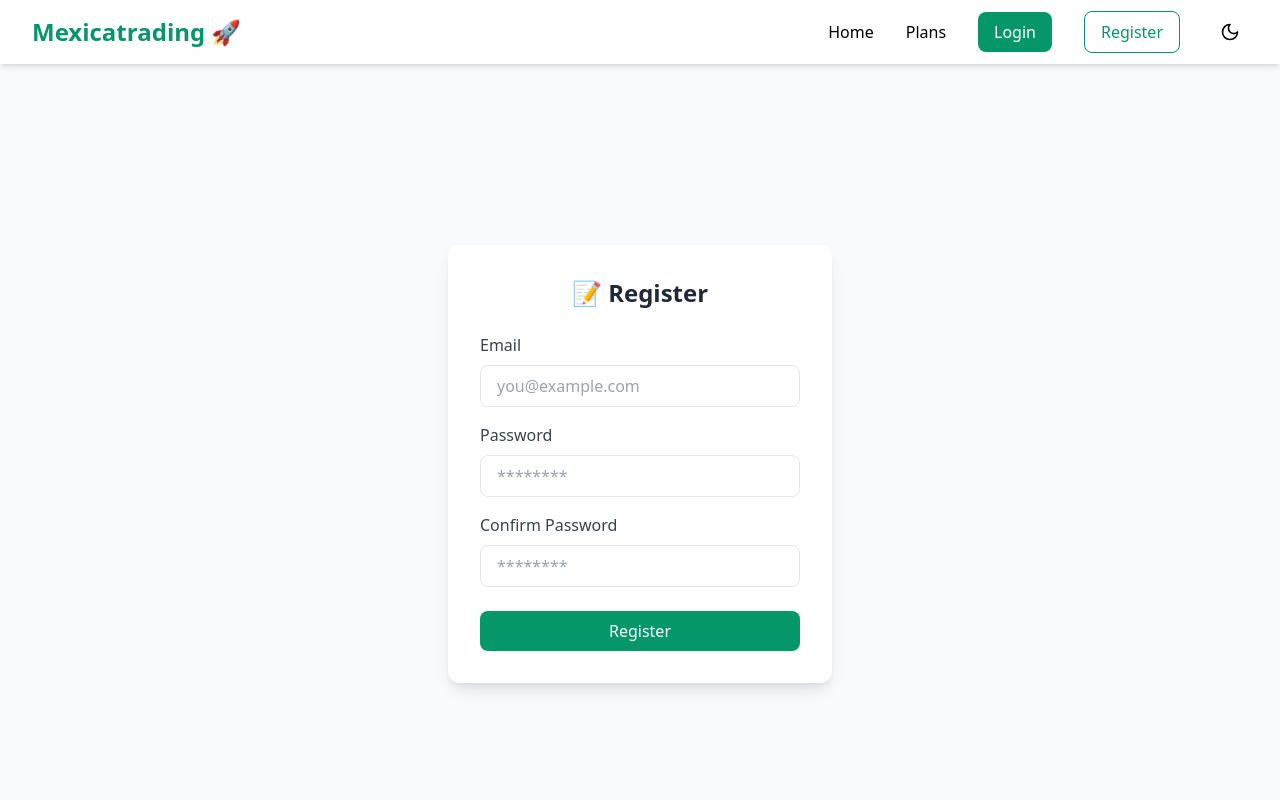
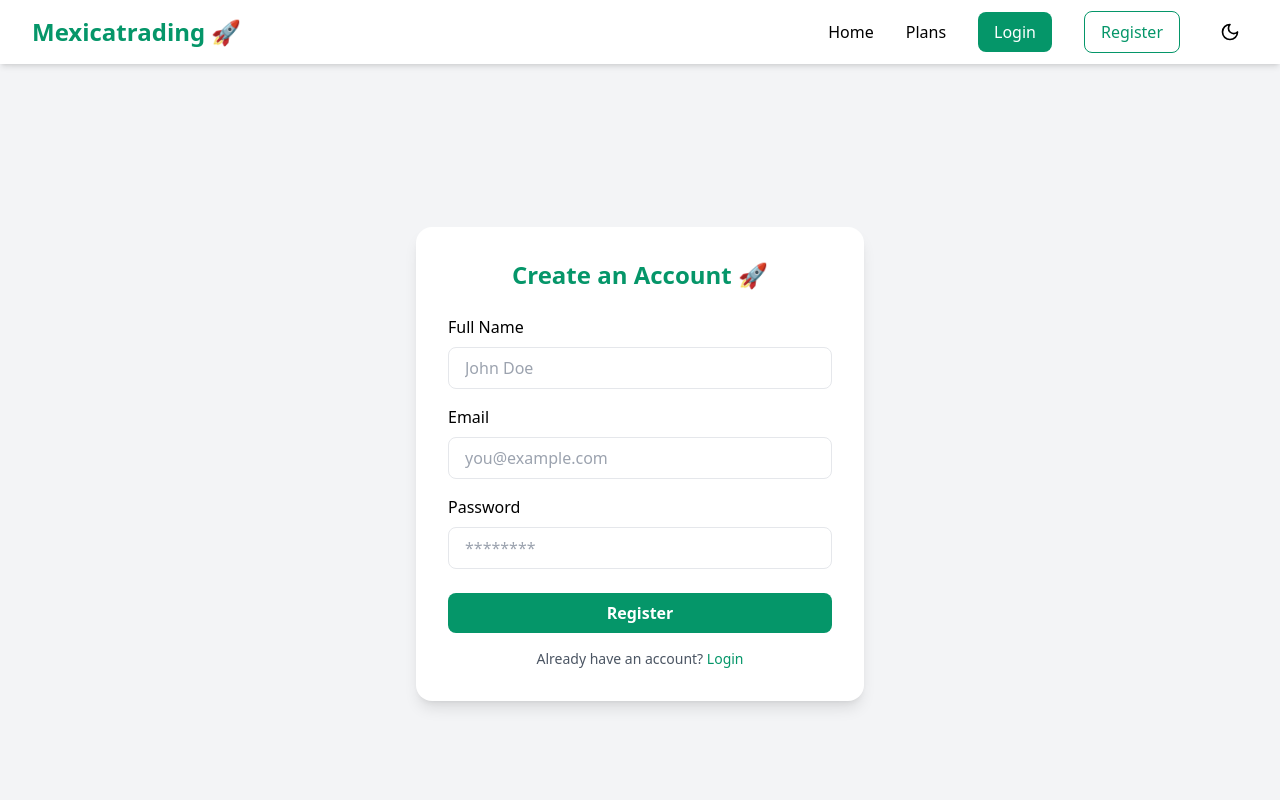
Before and after one commit to cchidiebere64-dot/Mexicatrading, a React (Vite) app: page /register in a window 1280 px wide. Shown: the top 800 px of the page. Built offline with nearby package versions, Linux system fonts and the light colour scheme.

Commit message:
Update Register.jsx

```diff
--- a/src/pages/Register.jsx
+++ b/src/pages/Register.jsx
@@ -1,88 +1,103 @@
 import { useState } from "react";
+import axios from "axios";
 import { useNavigate } from "react-router-dom";
-import axios from "axios";
 
 export default function Register() {
-  const [email, setEmail] = useState("");
-  const [password, setPassword] = useState("");
-  const [confirm, setConfirm] = useState("");
+  const API_URL = "https://mexicatradingbackend.onrender.com";
   const navigate = useNavigate();
 
-  const handleRegister = async (e) => {
+  const [form, setForm] = useState({
+    name: "",
+    email: "",
+    password: "",
+  });
+  const [error, setError] = useState("");
+
+  const handleChange = (e) => {
+    setForm({ ...form, [e.target.name]: e.target.value });
+  };
+
+  const handleSubmit = async (e) => {
     e.preventDefault();
-
-    if (password !== confirm) {
-      alert("❌ Passwords do not match!");
-      return;
-    }
-
     try {
-      const res = await axios.post("https://mexicatradingbackend.onrender.com/api/auth/register", {
-        email,
-        password,
-      });
-
-      alert("✅ Registration successful! Please login.");
-      console.log("Registered User:", res.data);
-      navigate("/login");
+      const res = await axios.post(`${API_URL}/api/auth/register`, form);
+      if (res.data.token) {
+        sessionStorage.setItem("token", res.data.token);
+        navigate("/dashboard");
+      }
     } catch (err) {
-      console.error(err.response?.data || err.message);
-      alert(err.response?.data?.message || "Registration failed");
+      setError(err.response?.data?.message || "Registration failed");
     }
   };
 
   return (
-    <div className="flex items-center justify-center min-h-screen bg-gray-50 dark:bg-gray-900">
+    <div className="flex justify-center items-center min-h-screen bg-gray-100 dark:bg-gray-900">
       <form
-        onSubmit={handleRegister}
-        className="bg-white dark:bg-gray-800 shadow-lg rounded-xl p-8 w-96"
+        onSubmit={handleSubmit}
+        className="bg-white dark:bg-gray-800 p-8 rounded-2xl shadow-lg w-full max-w-md"
       >
-        <h2 className="text-2xl font-bold mb-6 text-center text-gray-800 dark:text-white">
-          📝 Register
+        <h2 className="text-2xl font-bold mb-6 text-center text-emerald-600">
+          Create an Account 🚀
         </h2>
 
+        {error && <p className="text-red-500 mb-4">{error}</p>}
+
+        {/* Name Field */}
         <div className="mb-4">
-          <label className="block text-gray-700 dark:text-gray-300 mb-2">Email</label>
+          <label className="block mb-2 font-medium">Full Name</label>
           <input
-            type="email"
-            value={email}
-            onChange={(e) => setEmail(e.target.value)}
-            className="w-full px-4 py-2 border rounded-lg focus:ring-2 focus:ring-emerald-500 focus:outline-none dark:bg-gray-700 dark:border-gray-600 dark:text-white"
-            placeholder="you@example.com"
+            type="text"
+            name="name"
+            value={form.name}
+            onChange={handleChange}
             required
+            className="w-full px-4 py-2 border rounded-lg dark:bg-gray-700 dark:border-gray-600 focus:outline-none focus:ring-2 focus:ring-emerald-500"
+            placeholder="John Doe"
           />
         </div>
 
+        {/* Email Field */}
         <div className="mb-4">
-          <label className="block text-gray-700 dark:text-gray-300 mb-2">Password</label>
+          <label className="block mb-2 font-medium">Email</label>
           <input
-            type="password"
-            value={password}
-            onChange={(e) => setPassword(e.target.value)}
-            className="w-full px-4 py-2 border rounded-lg focus:ring-2 focus:ring-emerald-500 focus:outline-none dark:bg-gray-700 dark:border-gray-600 dark:text-white"
-            placeholder="********"
+            type="email"
+            name="email"
+            value={form.email}
+            onChange={handleChange}
             required
+            className="w-full px-4 py-2 border rounded-lg dark:bg-gray-700 dark:border-gray-600 focus:outline-none focus:ring-2 focus:ring-emerald-500"
+            placeholder="you@example.com"
           />
         </div>
 
+        {/* Password Field */}
         <div className="mb-6">
-          <label className="block text-gray-700 dark:text-gray-300 mb-2">Confirm Password</label>
+          <label className="block mb-2 font-medium">Password</label>
           <input
             type="password"
-            value={confirm}
-            onChange={(e) => setConfirm(e.target.value)}
-            className="w-full px-4 py-2 border rounded-lg focus:ring-2 focus:ring-emerald-500 focus:outline-none dark:bg-gray-700 dark:border-gray-600 dark:text-white"
+            name="password"
+            value={form.password}
+            onChange={handleChange}
+            required
+            className="w-full px-4 py-2 border rounded-lg dark:bg-gray-700 dark:border-gray-600 focus:outline-none focus:ring-2 focus:ring-emerald-500"
             placeholder="********"
-            required
           />
         </div>
 
+        {/* Submit */}
         <button
           type="submit"
-          className="w-full bg-emerald-600 text-white py-2 rounded-lg hover:bg-emerald-700 transition"
+          className="w-full bg-emerald-600 hover:bg-emerald-700 text-white py-2 rounded-lg font-semibold transition"
         >
           Register
         </button>
+
+        <p className="text-sm text-center mt-4 text-gray-600 dark:text-gray-400">
+          Already have an account?{" "}
+          <a href="/login" className="text-emerald-600 hover:underline">
+            Login
+          </a>
+        </p>
       </form>
     </div>
   );
```
